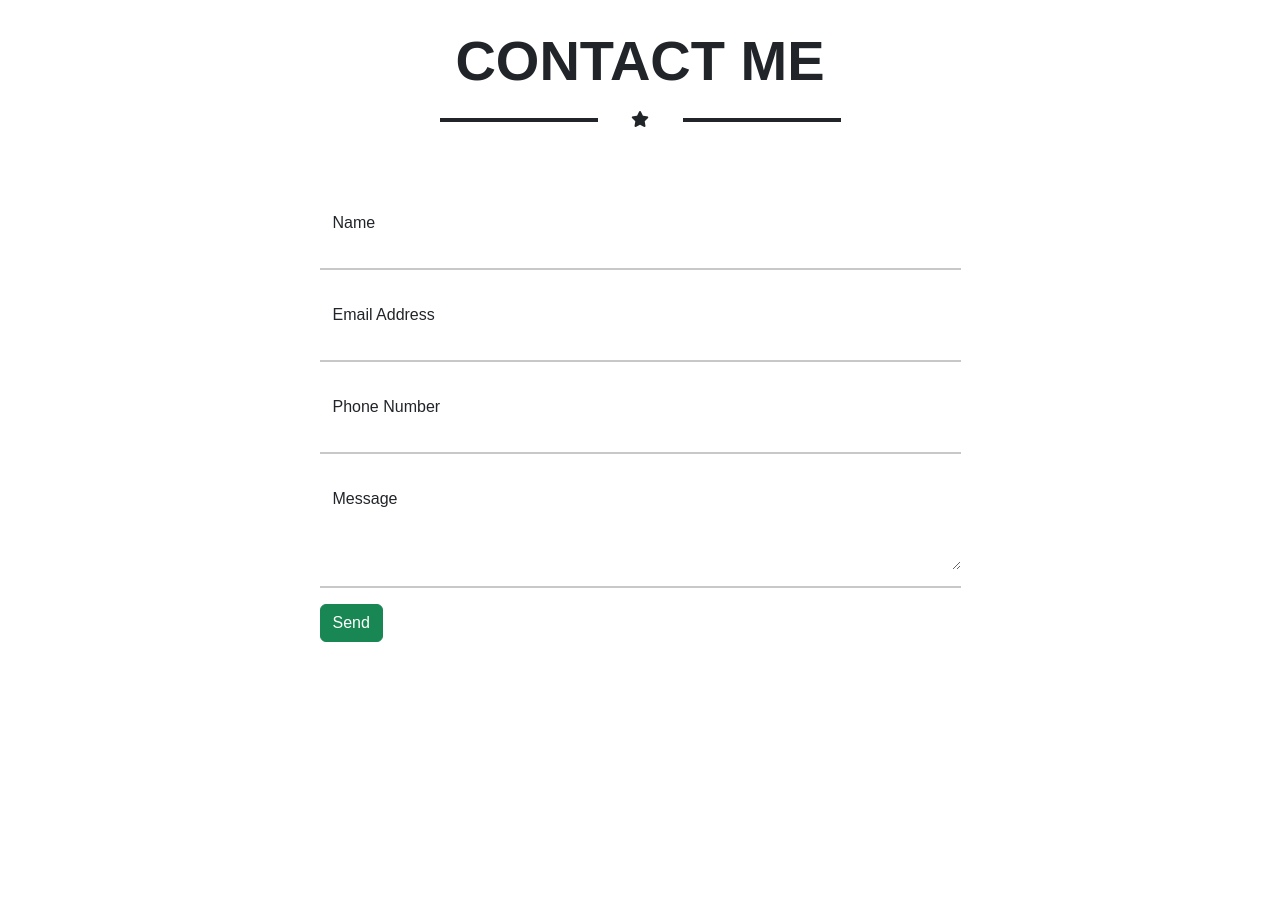
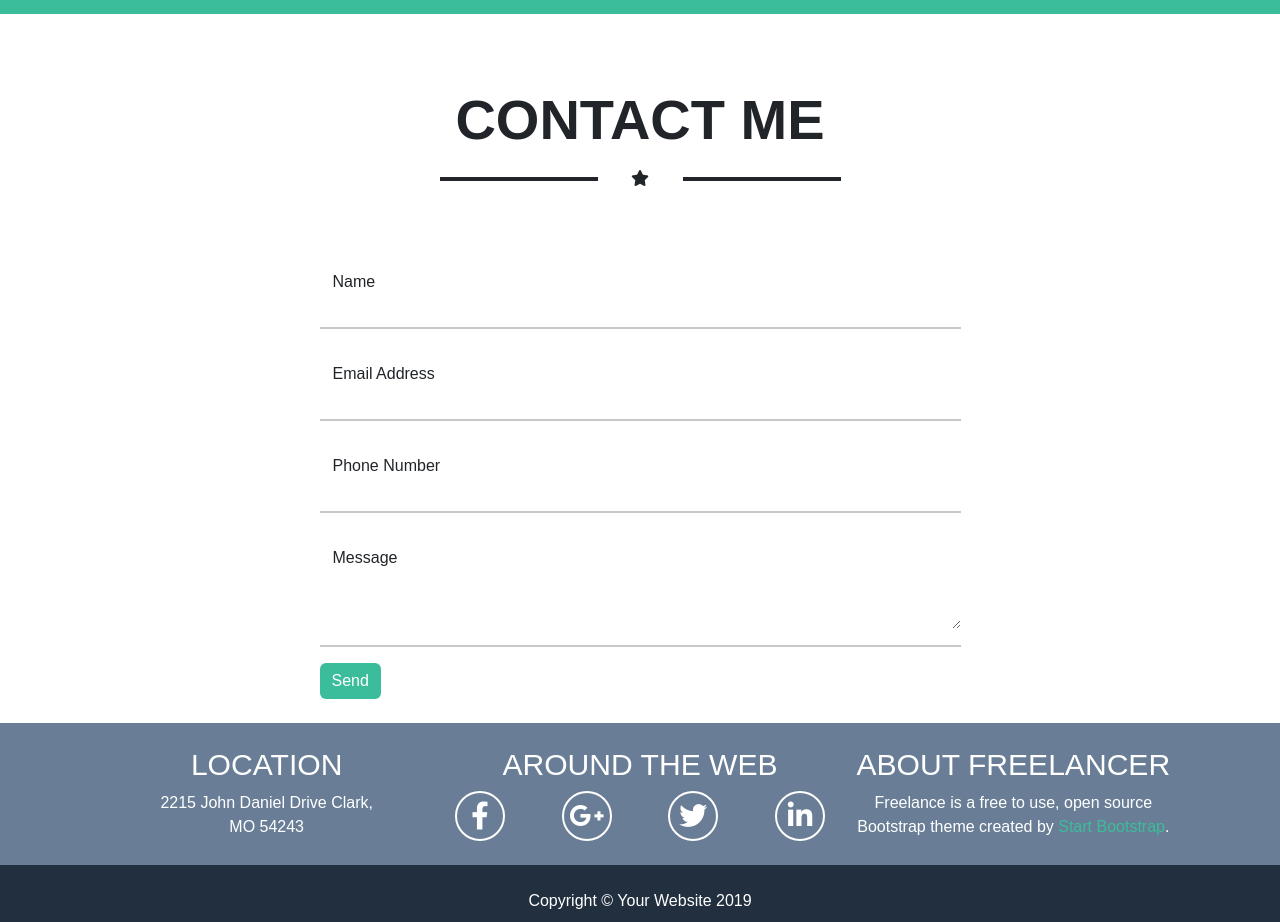
Before and after one commit to AlessandroMontenero/html-css-bootstrap-freelancer, a plain HTML site: page index.html in a window 1280 px wide. Shown: the part 1878-2800 px from the top of the page. Before the commit the page ends 2544 px from the top, so only its background shows below. Drawn offline with nearby package versions, Linux system fonts and the light colour scheme; a web font is replaced by a local one.

Commit message:
added footer

```diff
--- a/css/style.css
+++ b/css/style.css
@@ -1,11 +1,15 @@
 :root {
     --bgColor: rgb(59, 189, 155);
+    --footerColorTop:rgb(105, 126, 150);
+    --footerColorBottom();
 }
 
 /* MAIN */
+
 main section:nth-child(odd) {
     background-color: var(--bgColor);
 }
+
 
 hr {
     border: 2px solid;
@@ -20,3 +24,35 @@ hr.thin {
     border: 0.1px solid;
     opacity: 25%;
 }
+
+.topFooter {
+    background-color: var(--footerColorTop);
+    width: 100vw;
+    box-sizing: border-box;
+}
+
+.topFooter i {
+
+    border: 2px solid white;
+    border-radius: 50%;
+    height: 50px;
+    width: 50px;
+    display: flex;
+    justify-content: center;
+    align-items: center;
+}
+
+.bottomFooter {
+    background-color: rgb(34, 47, 63);
+    width: 100vw;
+    box-sizing: border-box;
+}
+
+.linkGreen{
+    color: var(--bgColor);
+}
+
+.buttonGreen {
+    background-color: var(--bgColor);
+    border: none;
+}
--- a/index.html
+++ b/index.html
@@ -37,8 +37,8 @@
   <body>
     <!-- HEADER -->
     <header>
-      <nav class="navbar navbar-expand-sm fixed-top navbar-dark bg-dark">
-        <div class="container justify-content-between">
+      <nav class="navbar navbar-expand-sm fixed-top navbar-dark bg-dark mx-0">
+        <div class="container">
           <!-- TITLE -->
           <a class="navbar-brand" href="#">START BOOTSTRAP</a>
           <!-- HAMBURGER -->
@@ -72,6 +72,7 @@
           </div>
         </div>
       </nav>
+    </div>
     </header>
 
     <!-- MAIN -->
@@ -80,7 +81,7 @@
         <div class="container">
           <div class="px-4 pt-5 my-5 text-center">
             <div class="row justify-content-center">
-              <div class="col-3 pb-2">
+              <div class="col-8 col-sm-5 col-md-3 pb-2">
                 <img src="./img/avatar.svg" class="img-fluid" alt="" />
               </div>
             </div>
@@ -102,7 +103,7 @@
       </section>
       <section class="portfolio pb-2">
         <div class="container">
-          <div class="px-4 my-5 text-center">
+          <div class=" my-5 text-center">
             <div
               class="row justify-content-center align-items-center mx-4 pb-2"
             >
@@ -115,26 +116,26 @@
             </div>
             <div class="row justify-content-center align-items-center">
               <div class="row gy-4">
-                <div class="col-sm-12 col-md-6 col-xl-4">
+                <div class="col-sm-12 col-md-6 col-xl-4 px-0 px-sm-2">
                   <img src="./img/cabin.png" class="img-fluid rounded" alt="" />
                 </div>
-                <div class="col-sm-12 col-md-6 col-xl-4">
+                <div class="col-sm-12 col-md-6 col-xl-4 px-0 px-sm-2">
                   <img src="./img/cake.png" class="img-fluid rounded" alt="" />
                 </div>
-                <div class="col-sm-12 col-md-6 col-xl-4">
+                <div class="col-sm-12 col-md-6 col-xl-4 px-0 px-sm-2">
                   <img
                     src="./img/circus.png"
                     alt=""
                     class="img-fluid rounded"
                   />
                 </div>
-                <div class="col-sm-12 col-md-6 col-xl-4">
+                <div class="col-sm-12 col-md-6 col-xl-4 px-0 px-sm-2">
                   <img src="./img/game.png" alt="" class="img-fluid rounded" />
                 </div>
-                <div class="col-sm-12 col-md-6 col-xl-4">
+                <div class="col-sm-12 col-md-6 col-xl-4 px-0 px-sm-2">
                   <img src="./img/safe.png" alt="" class="img-fluid rounded" />
                 </div>
-                <div class="col-sm-12 col-md-6 col-xl-4">
+                <div class="col-sm-12 col-md-6 col-xl-4 px-0 px-sm-2">
                   <img
                     src="./img/submarine.png"
                     alt=""
@@ -161,14 +162,14 @@
             </div>
           </div>
           <div class="row justify-content-center">
-            <div class="col-sm-9 col-md-5 pb-4">
+            <div class=" col-9 col-md-5 pb-4">
               Lorem, ipsum dolor sit amet consectetur adipisicing elit. Expedita
               quo, quasi quis necessitatibus quibusdam esse? Perferendis tempore
               cum iste ducimus, suscipit incidunt odit fugit explicabo in animi.
               Laudantium, harum iusto, accusamus rem dignissimos assumenda
               labore expedita velit culpa temporibus adipisci.
             </div>
-            <div class="col-sm-9 col-md-5 pb-4">
+            <div class="col-9 col-md-4 pb-4">
               Lorem ipsum dolor sit, amet consectetur adipisicing elit. Eum
               iusto consectetur alias voluptatem ipsum totam ipsam saepe earum
               architecto quas. Necessitatibus sequi tempora in doloribus
@@ -242,7 +243,7 @@
             <div class="d-grid col-7 mx-auto justify-content-start pb-4">
               <button
                 type="button"
-                class="btn btn-success d-flex align-items-center justify-content-around gap-2"
+                class="btn btn-success buttonGreen d-flex align-items-center justify-content-around gap-2"
               >
                 Send
               </button>
@@ -252,6 +253,53 @@
           </div>
       </section>
     </main>
+    <footer>
+      <section class="topFooter">
+        <div class="row justify-content-center text-center text-white mx-0">
+          <div class="col-sm-11 col-md-3 col-xl-3 py-4 px-0">
+            <div class="row justify-content-center ">
+              <div class="col-11 px-0">
+                <h4>LOCATION</h4>
+              </div>
+              <div class="col-11 px-0">
+                <span>2215 John Daniel Drive Clark, <br>
+                MO 54243</span>
+              </div>
+            </div>
+          </div>
+          <div class="col-sm-11 col-md-4 col-xl-4 py-4 px-0">
+            <div class="row justify-content-center">
+              <div class="col-11 px-0">
+                <h4>AROUND THE WEB</h4>
+              </div>
+              <div class="col-sm-8 col-8 col-sm-12 d-flex fs-3 justify-content-around">
+                <i class="fa-brands fa-facebook-f "></i>
+                <i class="fa-brands fa-google-plus-g "></i>
+                <i class="fa-brands fa-twitter"></i>
+                <i class="fa-brands fa-linkedin-in"></i>
+              </div>
+            </div>
+          </div>
+          <div class="col-sm-11 col-md-3 col-xl-3 py-4 px-0">
+            <div class="row justify-content-center">
+              <div class="col-11 px-0">
+                <h4>ABOUT FREELANCER</h4>
+              </div>
+              <div class="col-11 px-0">
+                <span>Freelance is a free to use, open source Bootstrap theme created by <a href="#" class="linkGreen text-decoration-none">Start Bootstrap</a></span>.
+              </div>
+            </div>
+          </div>
+        </div>
+      </section>
+      <section class="bottomFooter text-white py-4 px-0">
+        <div class="row text-center">
+          <div class="col px-0">
+            Copyright © Your Website 2019
+          </div>
+        </div>
+      </section>
+    </footer>
     <!-- BOOTSTRAP 5.2.3 JS -->
     <script
       src="https://cdn.jsdelivr.net/npm/bootstrap@5.2.3/dist/js/bootstrap.bundle.min.js"
```
